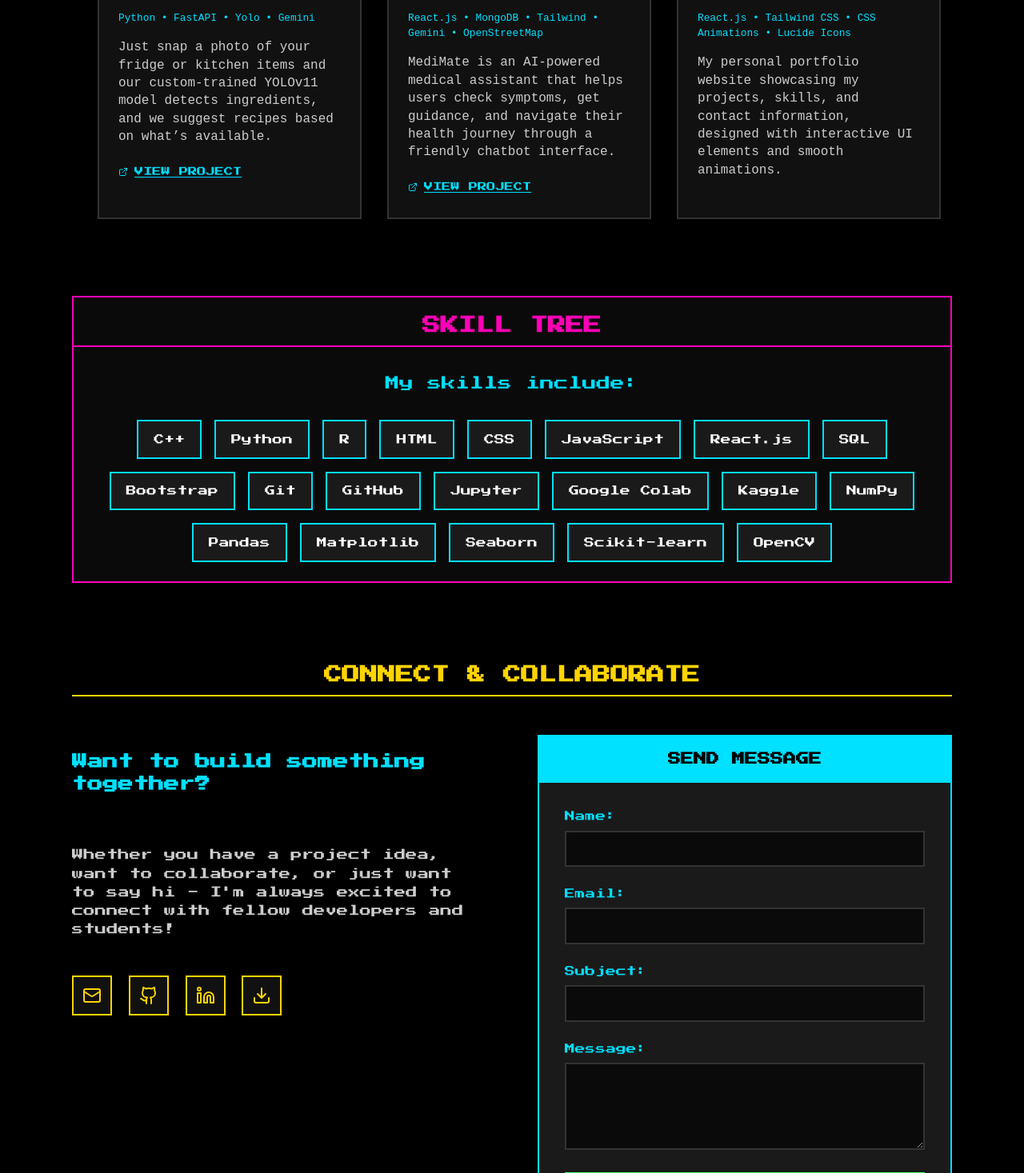
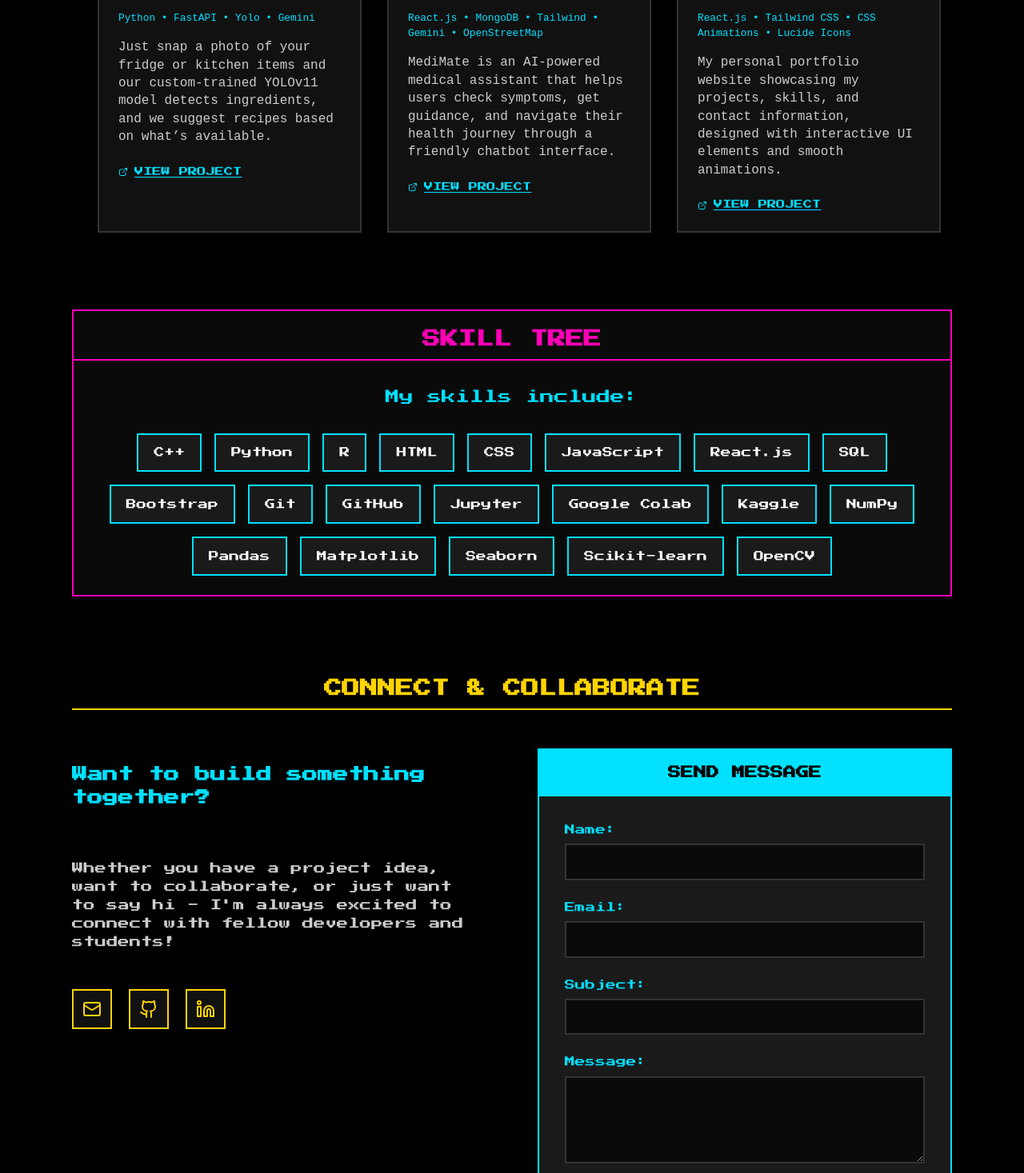
Before and after one commit to Shreya-1005/shreya-portfolio, a React (Vite) app: page / in a window 1280 px wide. Shown: the part 1529-2996 px from the top of the page at 80% size. Built offline with nearby package versions, Linux system fonts and the light colour scheme; the HTML template or start-up script is replaced by a standard one.

Commit message:
contact and projects

```diff
--- a/src/components/Contact.jsx
+++ b/src/components/Contact.jsx
@@ -45,17 +45,14 @@ const Contact = () => {
 
           {/* Icon Buttons */}
           <div className="contact-buttons">
-            <a href="mailto:shreya.srivastava@example.com" className="icon-btn" title="Email Me">
+            <a href="mailto:shreeja.srivastava2005@gmail.com" className="icon-btn" title="Email Me">
               <Mail size={24} />
             </a>
-            <a href="https://github.com/shreya" className="icon-btn" target="_blank" rel="noopener noreferrer" title="GitHub">
+            <a href="https://github.com/shreya-1005" className="icon-btn" target="_blank" rel="noopener noreferrer" title="GitHub">
               <Github size={24} />
             </a>
-            <a href="https://linkedin.com/in/shreya" className="icon-btn" target="_blank" rel="noopener noreferrer" title="LinkedIn">
+            <a href="https://www.linkedin.com/in/shreya-srivastava-780341314/" className="icon-btn" target="_blank" rel="noopener noreferrer" title="LinkedIn">
               <Linkedin size={24} />
-            </a>
-            <a href="/path-to-your-cv.pdf" className="icon-btn btn-download" download title="Download CV">
-              <Download size={24} />
             </a>
           </div>
         </div>
--- a/src/components/Projects.jsx
+++ b/src/components/Projects.jsx
@@ -27,7 +27,7 @@ const Projects = () => {
       description: "My personal portfolio website showcasing my projects, skills, and contact information, designed with interactive UI elements and smooth animations.",
       status: "COMPLETED",
       color: "#3cff6b",
-      link: "",
+      link: "https://github.com/Shreya-1005/ShreyaOS",
     },
     {
       title: "Fake News Detection",
```
